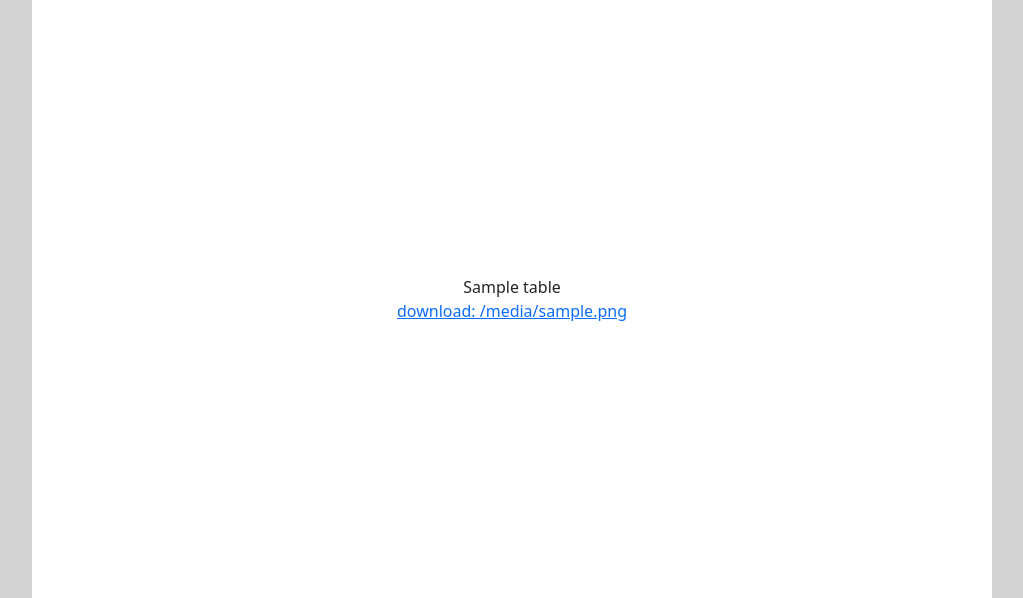
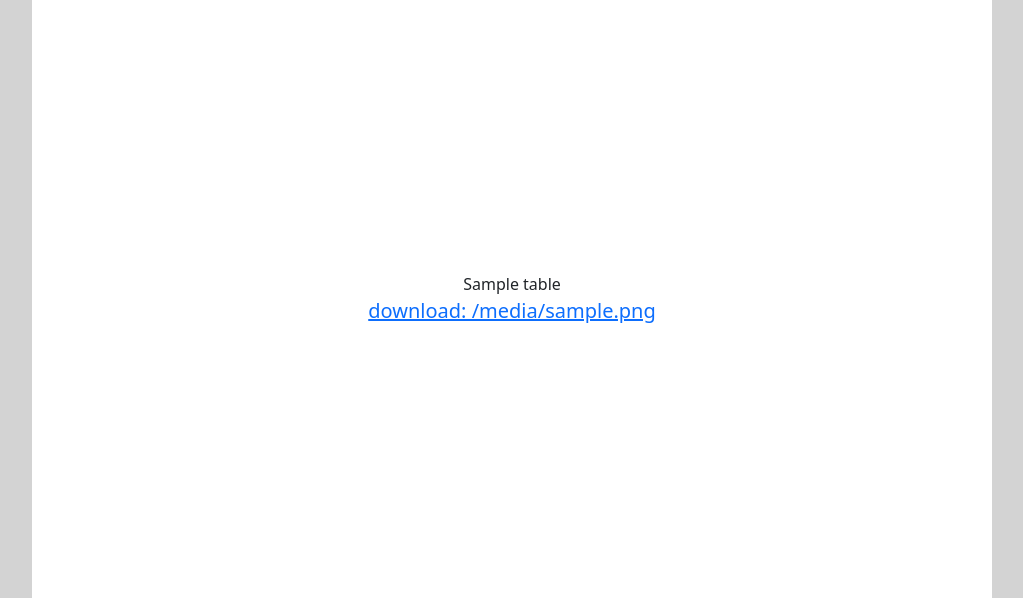
Before and after one commit to Jadetawat/flask, a Flask app: template templates/download.html in a window 1280 px wide. Shown: the part 101-699 px from the top of the page, without its empty margins (128-1151 px from the left). Run offline with Flask 3, Linux system fonts and the light colour scheme; the template is opened without the code that fills it: most values are stand-ins (such as "Sample title", 1, 10 or a date in 2020).

Commit message:
Update download.css

```diff
--- a/static/download.css
+++ b/static/download.css
@@ -96,3 +96,7 @@ table {
     margin-right: auto;
 
 }
+
+a{
+    font-size: 20px;
+}
```
